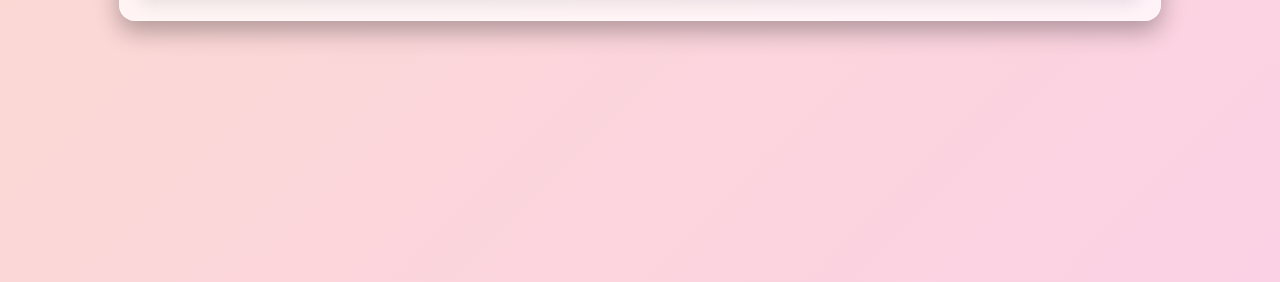
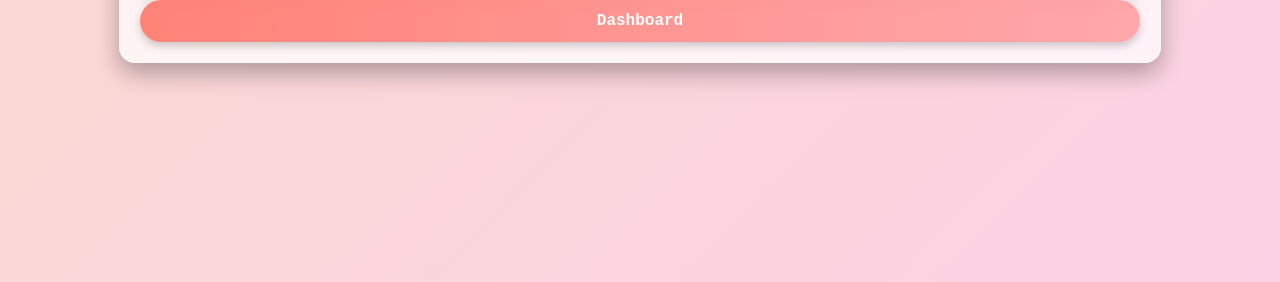
Before and after one commit to yousifAliHasan/ITCS333_PROJECT, a PHP site: page /comments.php in a window 1280 px wide. Shown: the part 239-521 px from the top of the page. Run offline with PHP 8.4, Linux system fonts and the light colour scheme; the visitor is signed in with stand-in values (Sample User, id 1); data that the repository does not hold is empty.

Commit message:
Update comments.php

```diff
--- a/comments.php
+++ b/comments.php
@@ -173,6 +173,7 @@ if (isset($_POST['respond_to_comment'])) {
         border-radius: 10px;
     }
     /* Form response styling */
+/* Updated button styling */
 .response-form button {
     width: 100%;
     padding: 12px;
@@ -180,7 +181,7 @@ if (isset($_POST['respond_to_comment'])) {
     border-radius: 30px;
     background: linear-gradient(90deg, rgba(255, 111, 97, 0.85), rgba(255, 154, 158, 0.85));
     color: white;
-    font-family: 'Courier New', Courier, monospace; /* Change font to Courier New */
+    font-family: 'Courier New', Courier, monospace; /* Apply Courier New font */
     font-size: 1rem;
     font-weight: 600;
     cursor: pointer;
@@ -237,6 +238,10 @@ if (isset($_POST['respond_to_comment'])) {
                 <?php endforeach; ?>
             </tbody>
         </table>
+        <a href="dashboard.php" class="response-form">
+    <button>Dashboard</button>
+</a>
+
     </div>
 
 </body>
```
